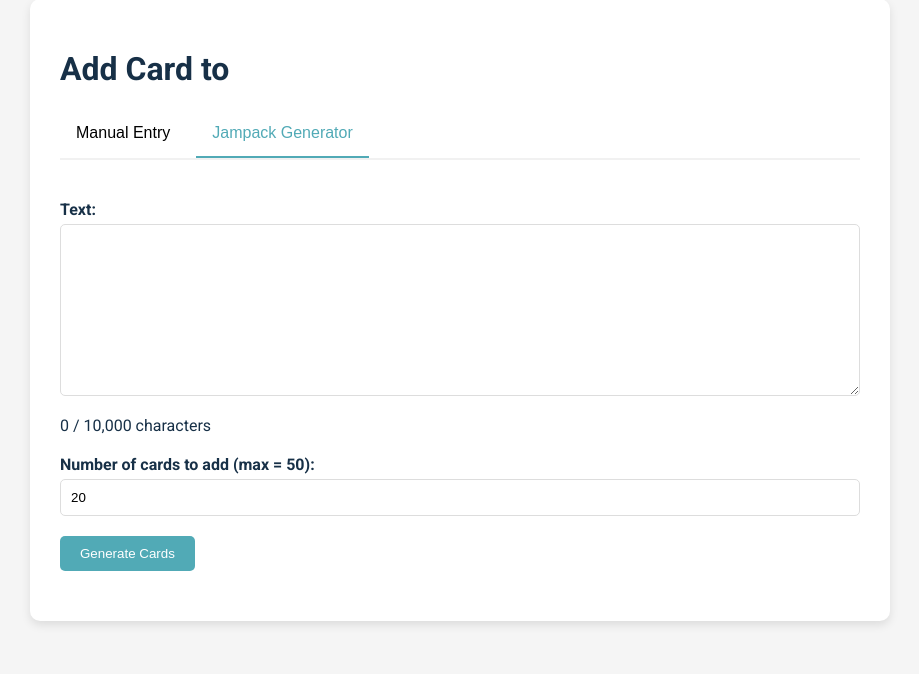
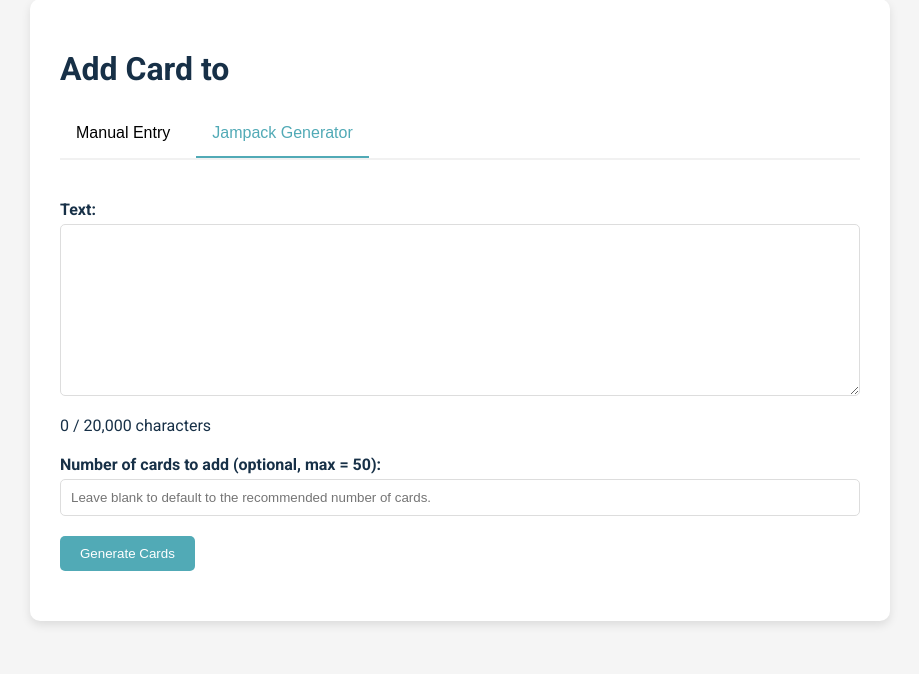
Before and after one commit to samcraftt/jamliterate, a Flask app: template templates/add_card.html in a window 1280 px wide, after a click on "Jampack Generator". Shown: the part 126-800 px from the top of the page, without its empty margins (180-1099 px from the left). Run offline with Flask 3, Linux system fonts and the light colour scheme; the template is opened without the code that fills it, so the values that code supplies are empty; parts of the project's set-up code (start-up, migrations or seed data) failed here and were passed over.

Commit message:
Update add_card.html

```diff
--- a/templates/add_card.html
+++ b/templates/add_card.html
@@ -77,6 +77,8 @@
         font-weight: bold;
         display: none;
     }
+
+
 </style>
 {% endblock %}
 {% block content %}
@@ -103,12 +105,13 @@
         <form method="POST" id="ai-form">
             <div class="form-group">
                 <label for="text">Text:</label>
-                <textarea id="text" name="text" rows="10" required maxlength="10000"></textarea>
-                <p id="char-count">0 / 10,000 characters</p>
+                <textarea id="text" name="text" rows="10" required maxlength="20000"></textarea>
+                <p id="char-count">0 / 20,000 characters</p>
             </div>
             <div class="form-group">
-                <label for="num_cards">Number of cards to add (max = 50):</label>
-                <input type="number" id="num_cards" name="num_cards" min="1" max="50" value="20" required>
+                <label for="num_cards">Number of cards to add (optional, max = 50):</label>
+                <input type="number" id="num_cards" name="num_cards" min="1" max="50"
+                       placeholder="Leave blank to default to the recommended number of cards.">
             </div>
             <button type="submit" name="generate" value="true" class="submit-btn">Generate Cards</button>
         </form>
@@ -140,8 +143,8 @@ document.addEventListener('DOMContentLoaded', function() {
     var aiForm = document.getElementById('ai-form');
     var loadingMessage = document.getElementById('loading-message');
     textArea.addEventListener('input', function() {
-        var remainingChars = 10000 - this.value.length;
-        charCount.textContent = this.value.length + ' / 10,000 characters';
+        var remainingChars = 20000 - this.value.length;
+        charCount.textContent = this.value.length + ' / 20,000 characters';
         if (remainingChars < 0) {
             charCount.style.color = 'red';
         } else {
@@ -149,14 +152,16 @@ document.addEventListener('DOMContentLoaded', function() {
         }
     });
     aiForm.addEventListener('submit', function(e) {
-        if (textArea.value.length > 10000) {
+        if (textArea.value.length > 20000) {
             e.preventDefault();
-            alert('Text must be 10,000 characters or less.');
+            alert('Text must be 20,000 characters or less.');
         } else {
             loadingMessage.style.display = 'block';
             aiForm.style.display = 'none';
         }
     });
 });
+
+
 </script>
 {% endblock %}
```
